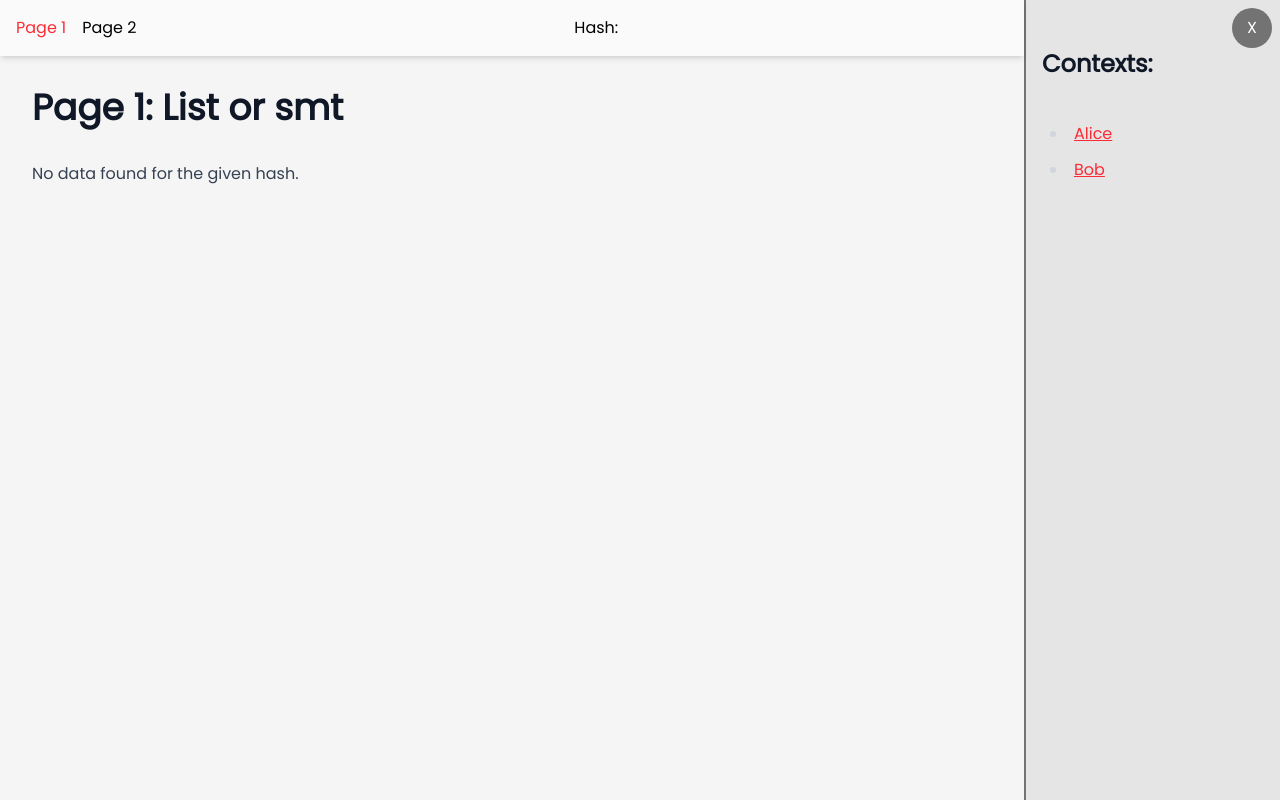
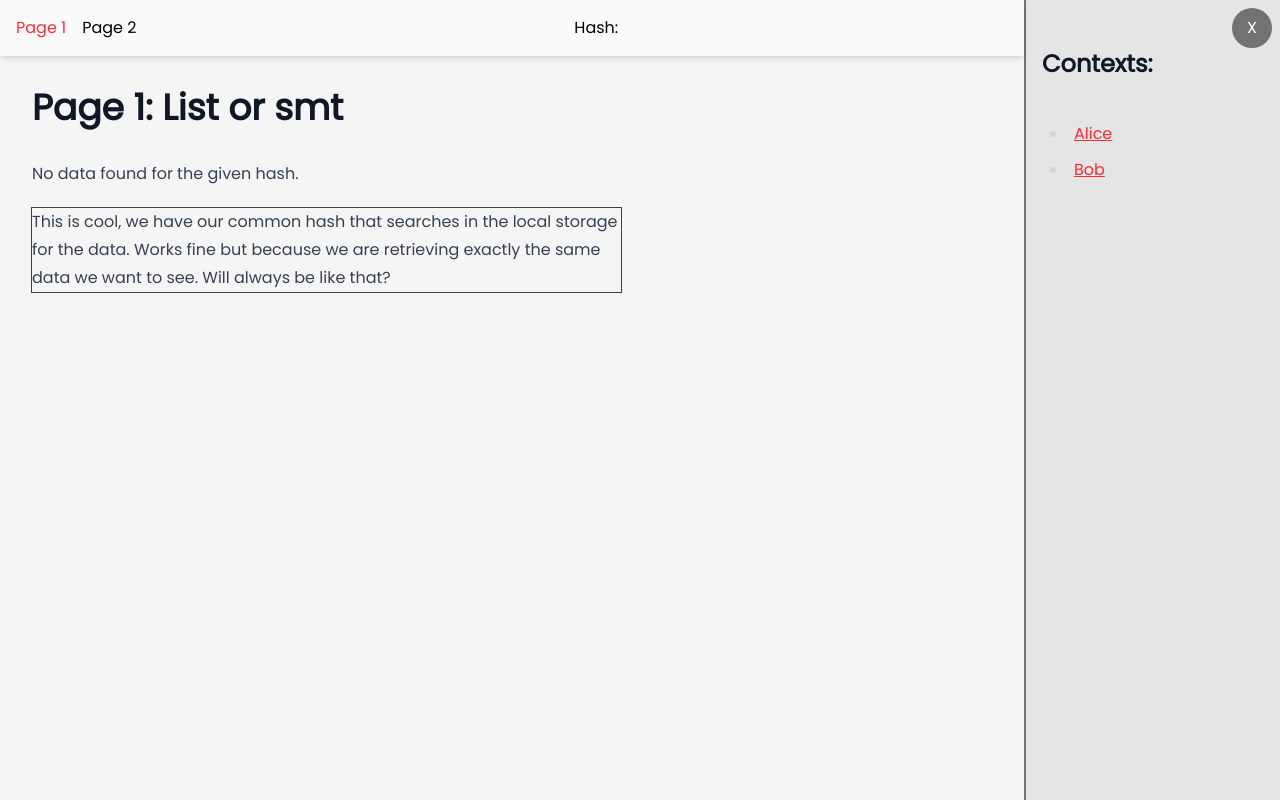
Before and after one commit to PolGubau/context-hash-demo, a React (Vite) app: page / in a window 1280 px wide. Built offline with nearby package versions, Linux system fonts and the light colour scheme.

Commit message:
feat(UI): ✨ add informational message about data retrieval process

```diff
--- a/src/Page1.tsx
+++ b/src/Page1.tsx
@@ -16,6 +16,12 @@ function Page1() {
 			) : (
 				<p>No data found for the given hash.</p>
 			)}
+
+			<div className="outline">
+				This is cool, we have our common hash that searches in the local storage
+				for the data. Works fine but because we are retrieving exactly the same
+				data we want to see. Will always be like that?
+			</div>
 		</div>
 	);
 }
```
